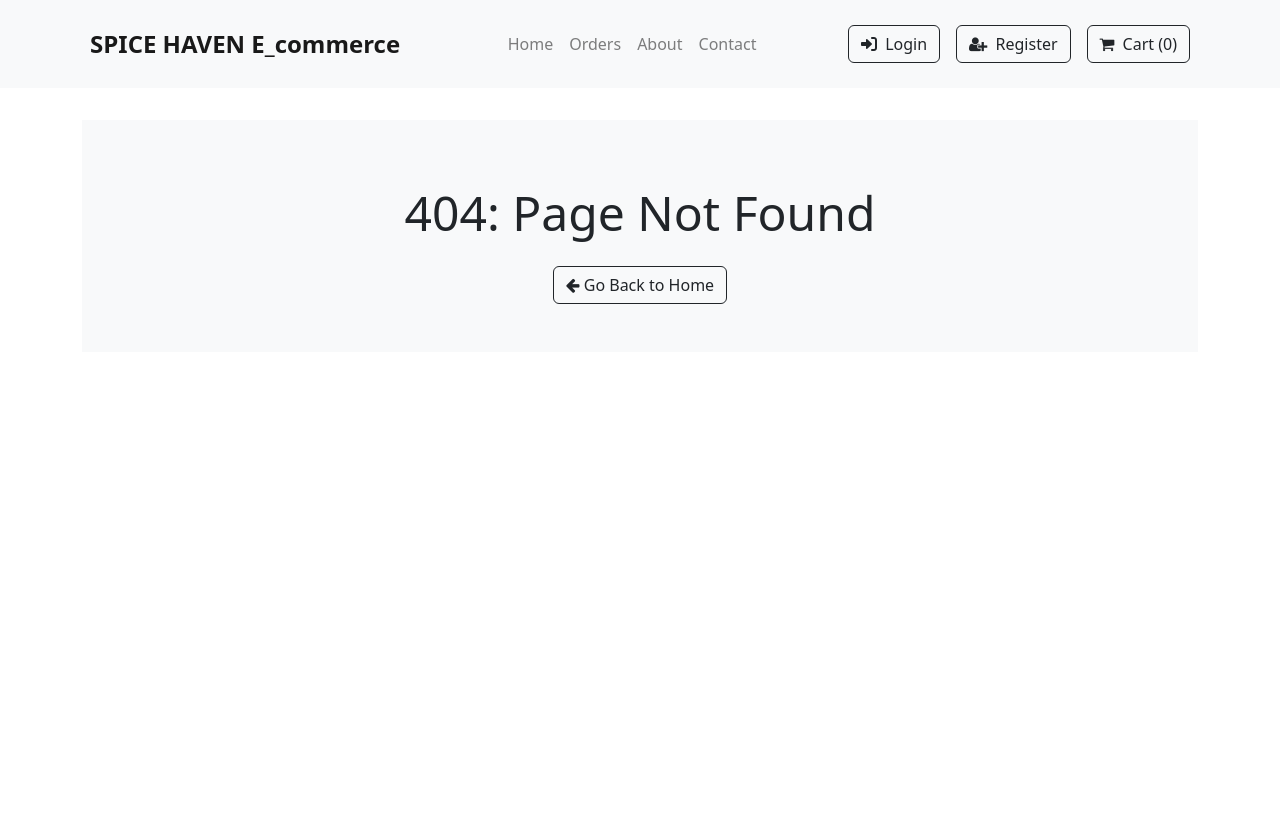
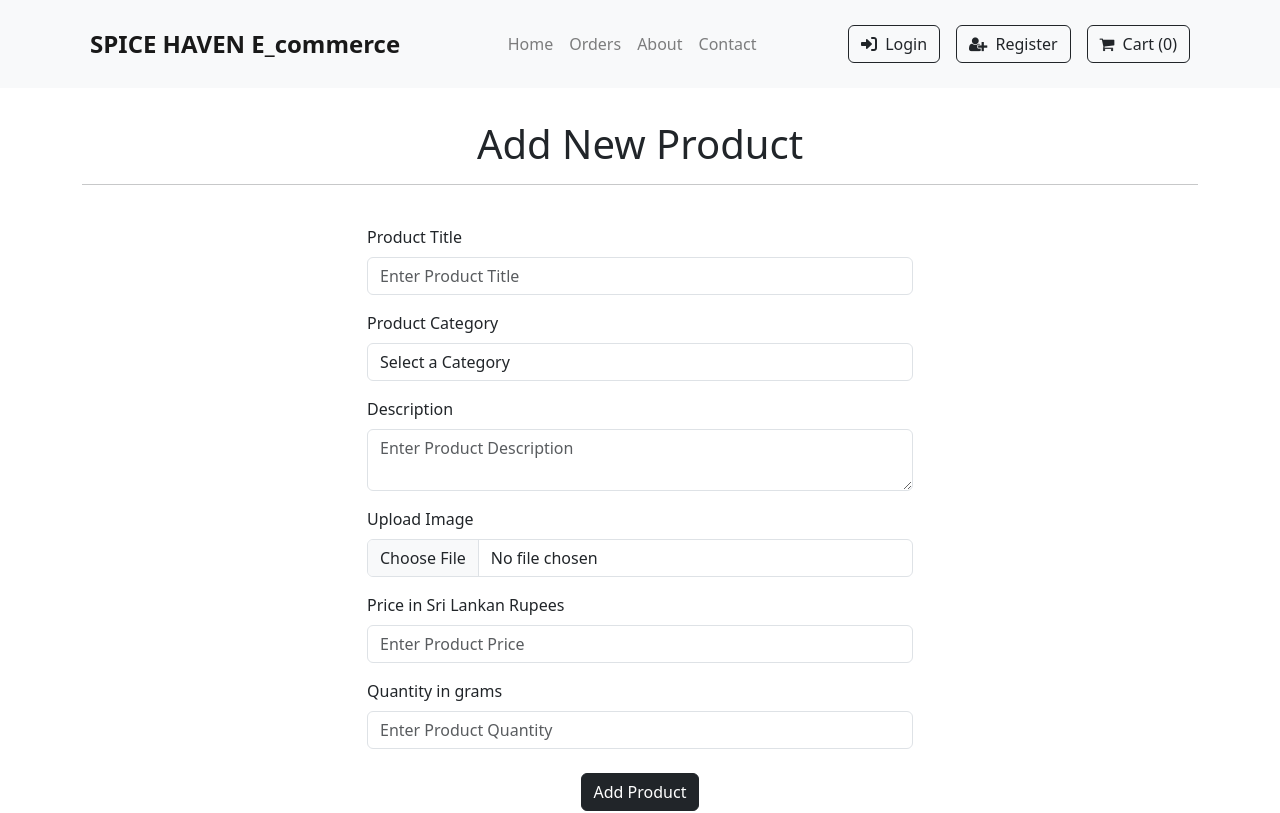
Before and after one commit to gayumSasiri/Spice_Haven_E_Commerce_Frontend, a React (Create React App) app: page /newproduct in a window 1280 px wide. Before the commit this address had no page. Shown: the top 813 px of the page. Built offline with nearby package versions, Linux system fonts and the light colour scheme.

Commit message:
addproduct page and update product page implemented

```diff
--- a/package.json
+++ b/package.json
@@ -3,6 +3,8 @@
   "version": "0.1.0",
   "private": true,
   "dependencies": {
+    "@fortawesome/free-solid-svg-icons": "^6.6.0",
+    "@fortawesome/react-fontawesome": "^0.2.2",
     "@reduxjs/toolkit": "^1.8.5",
     "@testing-library/jest-dom": "^5.16.5",
     "@testing-library/react": "^13.4.0",
--- a/src/components/ProtectedRoute.jsx
+++ b/src/components/ProtectedRoute.jsx
@@ -4,7 +4,7 @@ import { Navigate } from 'react-router-dom';
 
 const ProtectedRoute = ({ children }) => {
     // const isAuthenticated = useSelector((state) => state.auth.isAuthenticated); // temporary Assuming store authentication status in Redux
-    const isAuthenticated = false;
+    const isAuthenticated = true;
 
     return isAuthenticated ? children : <Navigate to="/login" />;
 };
--- a/src/index.js
+++ b/src/index.js
@@ -19,6 +19,8 @@ import {
   PageNotFound,
   Orders,
   ResetPassword,
+  AddNewProduct,
+  UpdateProduct,
 } from "./pages";
 import ScrollToTop from "./components/ScrollToTop";
 import { Toaster } from "react-hot-toast";
@@ -40,6 +42,10 @@ root.render(
           <Route path="*" element={<PageNotFound />} />
           <Route path="/product/*" element={<PageNotFound />} />
           <Route path="/resetpassword/*" element={<ResetPassword />} />
+          {/* seller special pages */}
+          <Route path="/newproduct" element={<AddNewProduct />} />
+          <Route path="/updateproduct/:id*" element={<UpdateProduct />} />
+
 
           {/* Protected Routes */}
           <Route path="/cart" element={
--- /dev/null
+++ b/src/pages/AddNewProduct.jsx
@@ -0,0 +1,136 @@
+import React, { useState } from "react";
+import { Link } from "react-router-dom";
+import { Footer, Navbar } from "../components";
+
+const AddNewProduct = () => {
+    const [productTitle, setProductTitle] = useState("");
+    const [category, setCategory] = useState("");
+    const [description, setDescription] = useState("");
+    const [image, setImage] = useState(null);
+    const [price, setPrice] = useState("");
+    const [quantity, setQuantity] = useState("");
+    const [error, setError] = useState("");
+
+    const categories = ["Organic", "Vegan", "Exotic", "Gluten-Free"];
+
+    const handleSubmit = (e) => {
+        e.preventDefault();
+
+        // Validate fields
+        if (!productTitle || !category || !description || !image || !price || !quantity) {
+            setError("All fields are required.");
+            return;
+        }
+
+        // Proceed with form submission (e.g., API call)
+        console.log({ productTitle, category, description, image, price, quantity });
+
+        // Reset fields after submission
+        setProductTitle("");
+        setCategory("");
+        setDescription("");
+        setImage(null);
+        setPrice("");
+        setQuantity("");
+        setError("");
+    };
+
+    return (
+        <>
+            <Navbar />
+            <div className="container my-3 py-3">
+                <h1 className="text-center">Add New Product</h1>
+                <hr />
+                {error && <div className="alert alert-danger">{error}</div>}
+                <div className="row my-4 h-100">
+                    <div className="col-md-6 col-lg-6 col-sm-8 mx-auto">
+                        <form onSubmit={handleSubmit}>
+                            <div className="form my-3">
+                                <label htmlFor="productTitle">Product Title</label>
+                                <input
+                                    type="text"
+                                    className="form-control"
+                                    id="productTitle"
+                                    placeholder="Enter Product Title"
+                                    value={productTitle}
+                                    onChange={(e) => setProductTitle(e.target.value)}
+                                    required
+                                />
+                            </div>
+                            <div className="form my-3">
+                                <label htmlFor="category">Product Category</label>
+                                <select
+                                    className="form-control"
+                                    id="category"
+                                    value={category}
+                                    onChange={(e) => setCategory(e.target.value)}
+                                    required
+                                >
+                                    <option value="">Select a Category</option>
+                                    {categories.map((cat, index) => (
+                                        <option key={index} value={cat}>
+                                            {cat}
+                                        </option>
+                                    ))}
+                                </select>
+                            </div>
+                            <div className="form my-3">
+                                <label htmlFor="description">Description</label>
+                                <textarea
+                                    className="form-control"
+                                    id="description"
+                                    placeholder="Enter Product Description"
+                                    value={description}
+                                    onChange={(e) => setDescription(e.target.value)}
+                                    required
+                                ></textarea>
+                            </div>
+                            <div className="form my-3">
+                                <label htmlFor="image">Upload Image</label>
+                                <input
+                                    type="file"
+                                    className="form-control"
+                                    id="image"
+                                    onChange={(e) => setImage(e.target.files[0])}
+                                    required
+                                />
+                            </div>
+                            <div className="form my-3">
+                                <label htmlFor="price">Price in Sri Lankan Rupees</label>
+                                <input
+                                    type="number"
+                                    className="form-control"
+                                    id="price"
+                                    placeholder="Enter Product Price"
+                                    value={price}
+                                    onChange={(e) => setPrice(e.target.value)}
+                                    required
+                                />
+                            </div>
+                            <div className="form my-3">
+                                <label htmlFor="quantity">Quantity in grams</label>
+                                <input
+                                    type="number"
+                                    className="form-control"
+                                    id="quantity"
+                                    placeholder="Enter Product Quantity"
+                                    value={quantity}
+                                    onChange={(e) => setQuantity(e.target.value)}
+                                    required
+                                />
+                            </div>
+                            <div className="text-center">
+                                <button className="my-2 mx-auto btn btn-dark" type="submit">
+                                    Add Product
+                                </button>
+                            </div>
+                        </form>
+                    </div>
+                </div>
+            </div>
+            <Footer />
+        </>
+    );
+};
+
+export default AddNewProduct;
--- /dev/null
+++ b/src/pages/UpdateProduct.jsx
@@ -0,0 +1,88 @@
+import React from "react";
+import { Link } from "react-router-dom";
+import { FontAwesomeIcon } from "@fortawesome/react-fontawesome";
+import { faTrash, faEdit } from "@fortawesome/free-solid-svg-icons";
+import { Navbar, Footer } from "../components"; // Adjust the import based on your project structure
+
+// Dummy product data
+const dummyProducts = [
+  {
+    title: "Product 1",
+    image: "path/to/image1.jpg",
+    price: "20.00",
+    quantity: 10,
+  },
+  {
+    title: "Product 2",
+    image: "path/to/image2.jpg",
+    price: "25.00",
+    quantity: 5,
+  },
+];
+
+const UpdateProduct = () => {
+  return (
+    <div className="d-flex flex-column min-vh-100">
+      <Navbar />
+      <div className="container my-4 flex-grow-1">
+        <h2 className="text-center mb-4">Update Products</h2>
+        <hr />
+        {dummyProducts.length === 0 ? (
+          <div className="text-center">
+            <h4>No Products Available</h4>
+            <Link to="/add-new-product" className="btn btn-primary">
+              Add New Product
+            </Link>
+          </div>
+        ) : (
+          <table className="table table-striped table-bordered">
+            <thead className="thead-dark">
+              <tr>
+                <th>Product Title</th>
+                <th>Product Image</th>
+                <th>Product Price</th>
+                <th>Quantity</th>
+                <th>Actions</th>
+              </tr>
+            </thead>
+            <tbody>
+              {dummyProducts.map((product, index) => (
+                <tr key={index}>
+                  <td>{product.title}</td>
+                  <td>
+                    <img
+                      src={product.image}
+                      alt={product.title}
+                      style={{ width: "50px", height: "50px", objectFit: "cover" }}
+                    />
+                  </td>
+                  <td>LKR {product.price}</td>
+                  <td>
+                    <input
+                      type="number"
+                      min="1"
+                      defaultValue={product.quantity}
+                      className="form-control"
+                      style={{ width: "80px", display: "inline" }}
+                    />
+                  </td>
+                  <td>
+                    <button className="btn btn-warning btn-sm me-2">
+                      <FontAwesomeIcon icon={faEdit} />
+                    </button>
+                    <button className="btn btn-danger btn-sm">
+                      <FontAwesomeIcon icon={faTrash} />
+                    </button>
+                  </td>
+                </tr>
+              ))}
+            </tbody>
+          </table>
+        )}
+      </div>
+      <Footer />
+    </div>
+  );
+};
+
+export default UpdateProduct;
--- a/src/pages/index.js
+++ b/src/pages/index.js
@@ -10,3 +10,5 @@ export { default as Checkout } from './Checkout';
 export { default as PageNotFound } from './PageNotFound';
 export { default as ResetPassword } from './ResetPassword';
 export { default as Orders } from './Orders';
+export { default as AddNewProduct } from './AddNewProduct';
+export { default as UpdateProduct } from './UpdateProduct';
```
Also changed, not shown: 1 other file (tests, documents, lock files or other folders).
